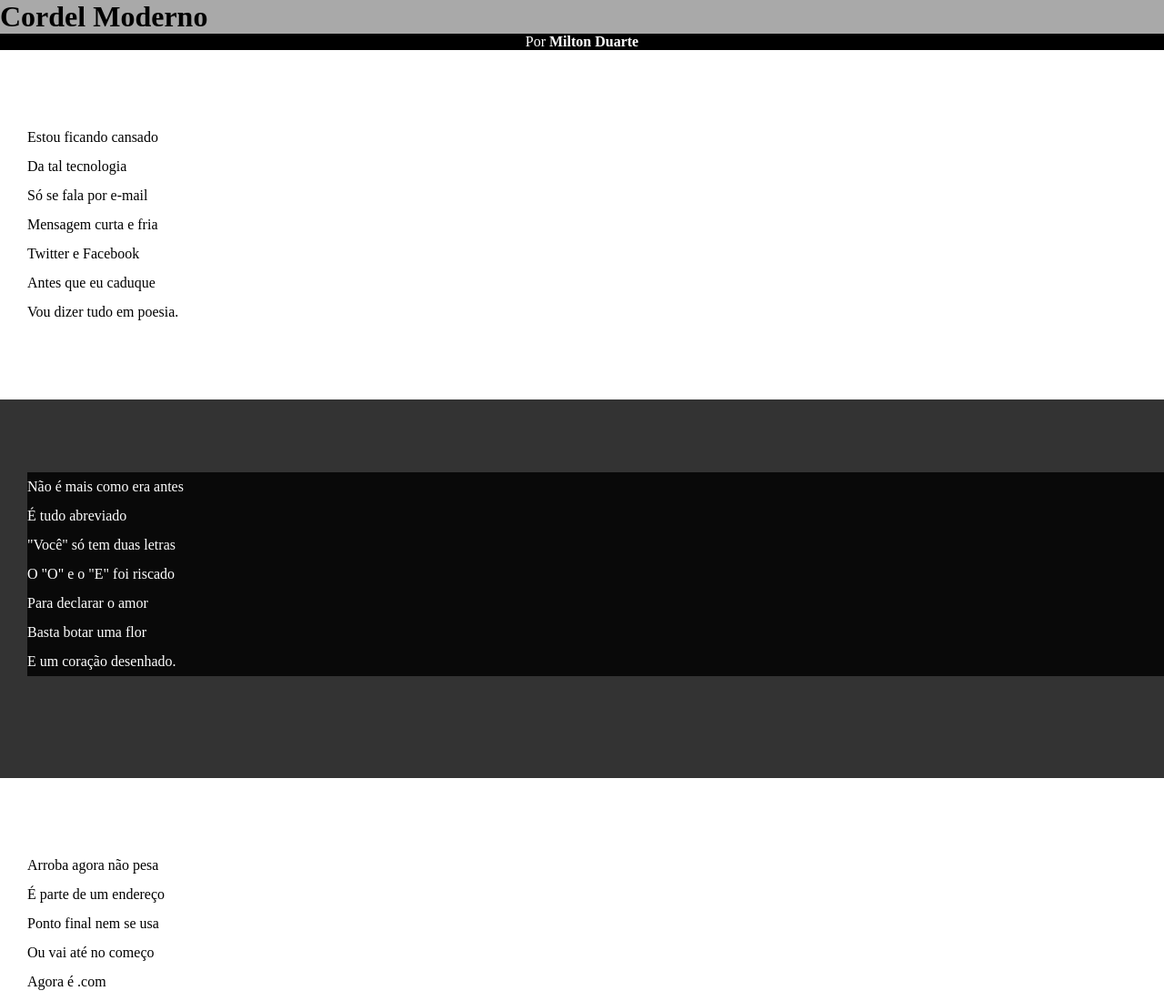
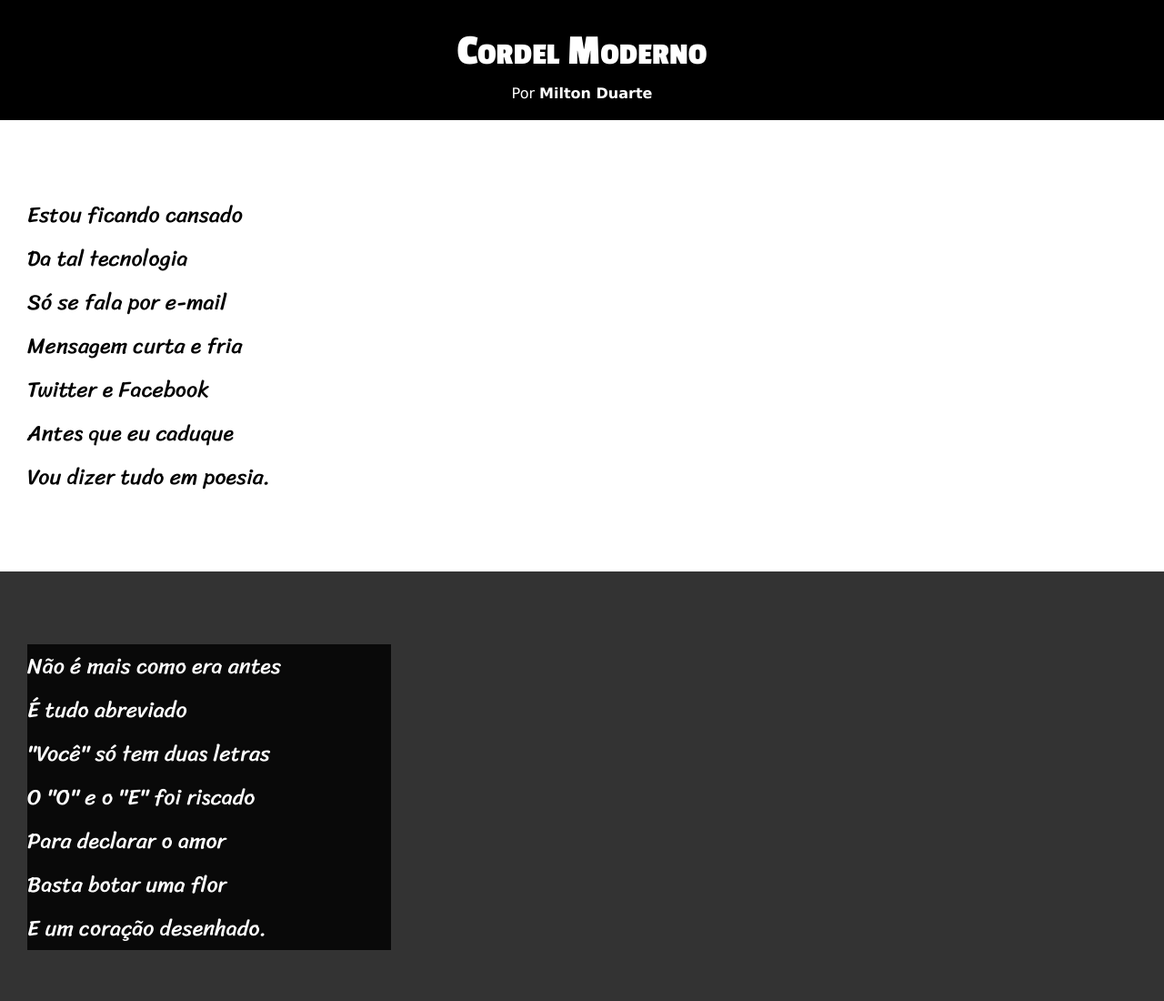
Before and after one commit to Chemizze/html-e-css, a plain HTML site: page desafio12/index.html in a window 1280 px wide. Shown: the top 1100 px of the page at 91% size. Drawn offline with Linux system fonts and the light colour scheme.

Commit message:
Atualizaçao de estilos

```diff
--- a/desafio12/index.html
+++ b/desafio12/index.html
@@ -8,8 +8,8 @@
     <link rel="stylesheet" href="style.css">
 </head>
 <body>
+    <header>
     <h1>Cordel Moderno</h1>
-    <header>
 Por <a href="https://www.recantodasletras.com.br/poesias/3186743">Milton Duarte</a>
     </header>
 
--- a/desafio12/style.css
+++ b/desafio12/style.css
@@ -1,25 +1,37 @@
 @charset "UTF-8";
 
+@import url('https://fonts.googleapis.com/css2?family=Passion+One:wght@400;700;900&family=Sriracha&display=swap');
+@import url('https://fonts.googleapis.com/css2?family=Passion+One:wght@400;700;900&display=swap');
+:root{
+    --fonte1: Verdana, Geneva, Tahoma, sans-serif;
+    --fonte2: "Passion One", cursive;
+    --fonte3: "Sriracha", cursive;
+}
 *{
     margin: 0px;
     padding: 0px;
+    font-size: 1em;
 }
 html, body {
     min-height: 100vh;
     background-color: darkgray;
+    font-family: var(--fonte1);
 }
 header{
     background-color: black;
     color: white;
     text-align: center;
+    padding: 20px;
 }
 header >h1{
     padding-top: 50px;
     font-variant: small-caps;
-
+    font-family: var(--fonte2);
+    font-size: 3em;
+    padding: 10px;
 }
 header > p{
-    padding-bottom: 50px;
+    padding-bottom: 100px;
 
 }
 header a, footer a {
@@ -35,6 +47,8 @@ section{
     padding-bottom: 10vh;
     line-height: 2em;
     padding-left: 30px;
+    font-family: var(--fonte3);
+    font-size: 1.5em;
 }
 section.normal{
     background-color: white;
@@ -45,6 +59,7 @@ section.imagem{
     color: white;
 }
 section.imagem p{
+    width: 400px;
     background-color: rgb(0, 0, 0, 0.833);
 }
 footer{
```
